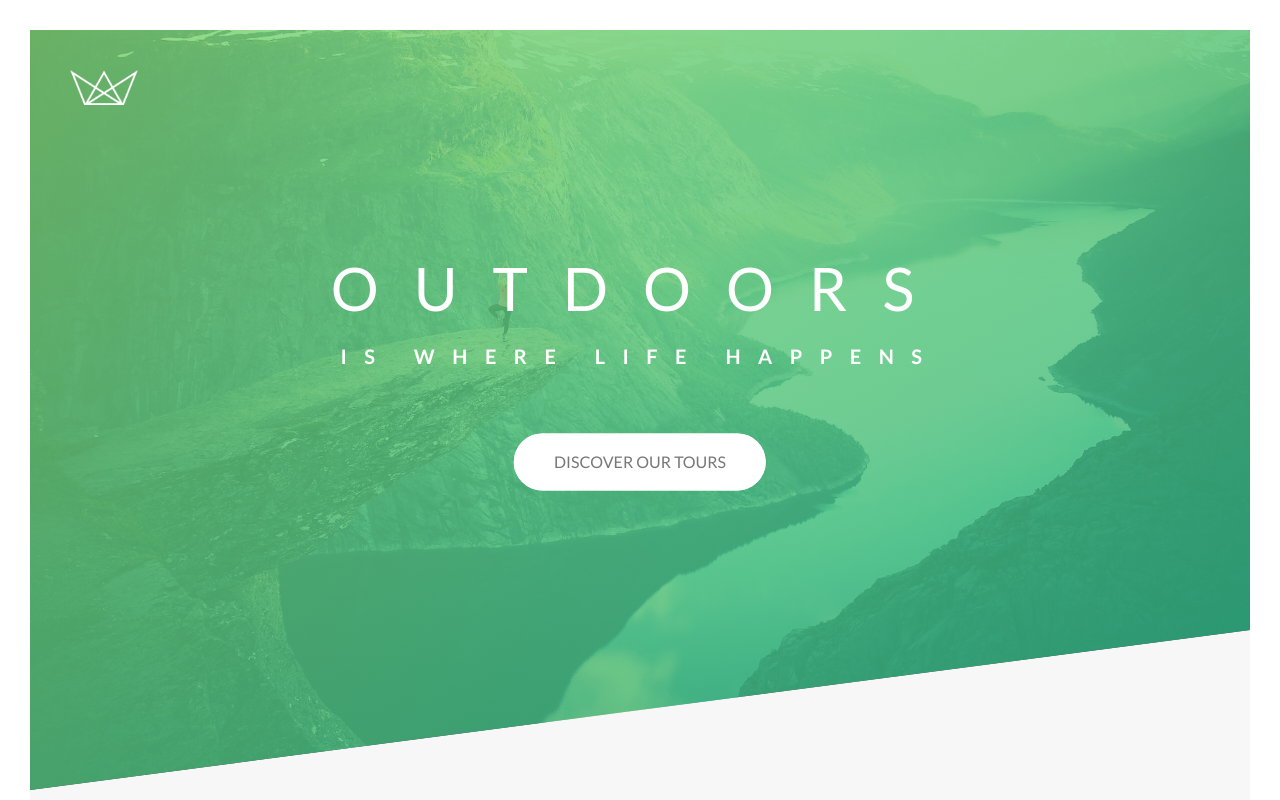
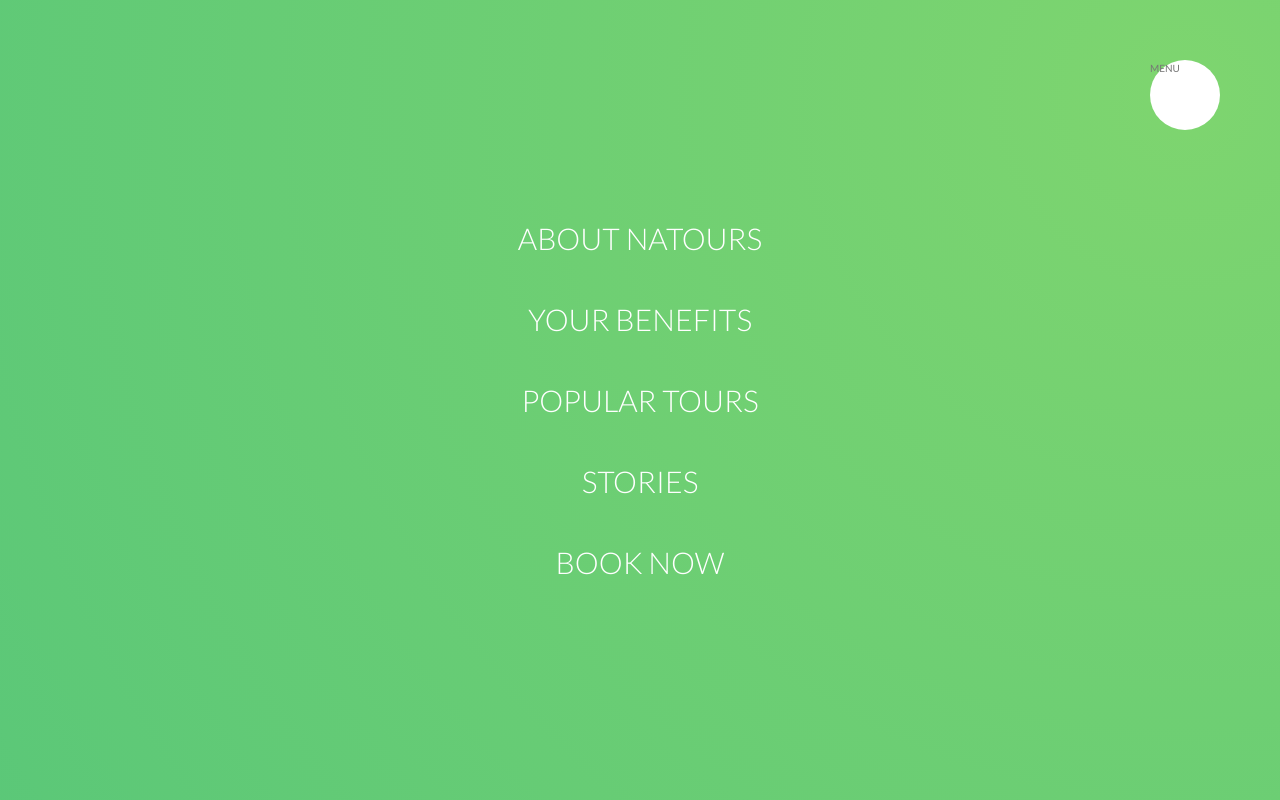
Before and after one commit to Illia-Br/nature-tours, a website: page index.html in a window 1280 px wide. Shown: the top 800 px of the page. Drawn offline with Linux system fonts and the light colour scheme.

Commit message:
add navigation layout element

```diff
--- a/index.html
+++ b/index.html
@@ -13,6 +13,25 @@
         <title>Natours | Exciting tours for adventurous people</title>
     </head>
     <body>
+
+        <div class="navigation">
+            <input type="checkbox" class="navigation__checkbox" id="navi-toggle">
+
+            <label for="navi-toggle" class="navigation__button">MENU</label>
+
+            <div class="navigation__background">&nbsp;</div>
+
+            <nav class="navigation__nav">
+                <ul class="navigation__list">
+                    <li class="navigation__item"><a href="#" class="navigation__link">About Natours</a></li>
+                    <li class="navigation__item"><a href="#" class="navigation__link">Your benefits</a></li>
+                    <li class="navigation__item"><a href="#" class="navigation__link">Popular tours</a></li>
+                    <li class="navigation__item"><a href="#" class="navigation__link">Stories</a></li>
+                    <li class="navigation__item"><a href="#" class="navigation__link">Book now</a></li>
+                </ul>
+            </nav>
+        </div>
+
         <header class="header">
             <div class="header__logo-box">
                 <img src="./img/logo-white.png" alt="logo" class="header__logo">
--- /dev/null
+++ b/sass/layout/_navigation.scss
@@ -0,0 +1,73 @@
+.navigation {
+  &__checkbox {
+    display: none;
+  }
+
+  &__button {
+    background-color: $color-white;
+    height: 7rem;
+    width: 7rem;
+    position: fixed;
+    top: 6rem;
+    right: 6rem;
+    border-radius: 50%;
+    z-index: 2000;
+  }
+
+  &__background {
+    height: 6rem;
+    width: 6rem;
+    border-radius: 50%;
+    position: fixed;
+    top: 6.5rem;
+    right: 6.5rem;
+    background-image: radial-gradient($color-primary-light, $color-primary-dark);
+    z-index: 1000;
+
+    transform: scale(80);
+  }
+
+  &__nav {
+    height: 100vh;
+    width: 100%;
+    position: fixed;
+    top: 0;
+    right: 0;
+    z-index: 1500;
+  }
+
+  &__list {
+    position: absolute;
+    top: 50%;
+    left: 50%;
+    transform: translate(-50%, -50%);
+    list-style: none;
+    text-align: center;
+  }
+
+  &__item {
+    margin: 1rem;
+  }
+
+  &__link {
+
+    &:link, &:visited {
+      display:inline-block;
+      font-size: 3rem;
+      font-weight: 300;
+      padding: 1rem 2rem;
+      color: $color-white;
+      text-decoration: none;
+      text-transform: uppercase;
+      background-image: linear-gradient(120deg, transparent 0%, transparent 50%, $color-white 50%);
+      background-size: 230%;
+      transition: all .4s;
+    }
+
+    &:hover, &:active {
+      background-position: 100%;
+      color: $color-primary;
+      transform: translateX(1rem);
+    }
+  }
+}
--- a/sass/main.scss
+++ b/sass/main.scss
@@ -4,6 +4,6 @@
 
 @import "components/button", "components/composition", "components/feature-box", "components/card", "components/story", "components/bg-video", "components/form";
 
-@import "layout/header", "layout/grid", "layout/footer";
+@import "layout/header", "layout/grid", "layout/footer", "layout/navigation";
 
 @import "pages/home";
```
Also changed, not shown: css/style.css.
